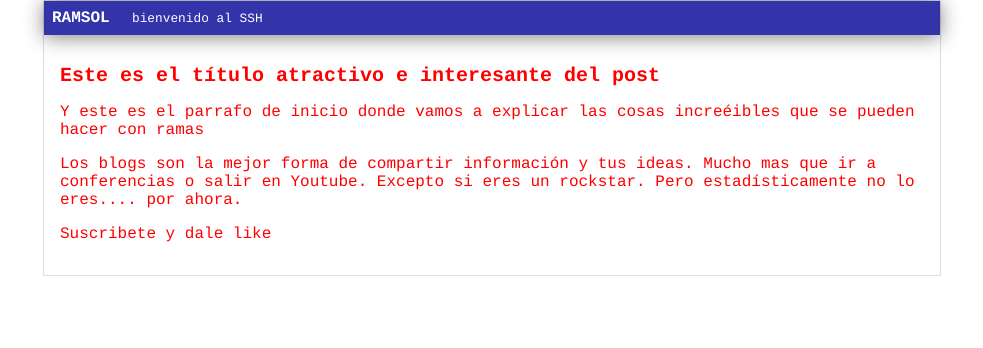
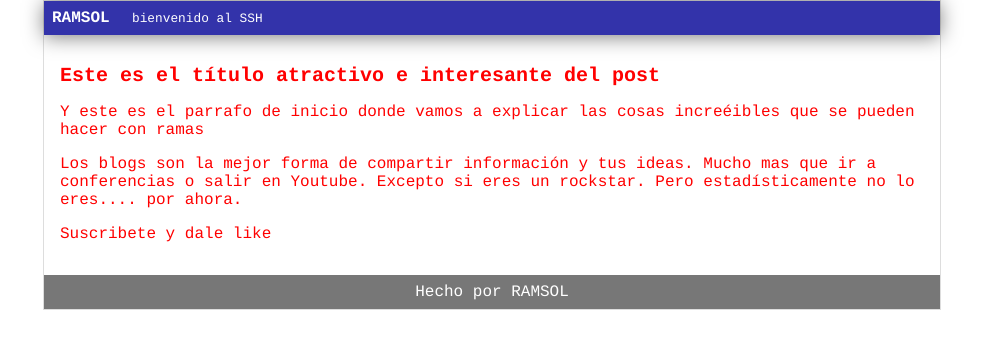
Before and after one commit to rramsol/hyperblog, a plain HTML site: page index.html in a window 1280 px wide. Shown: the whole page, without its empty margins (148-1131 px from the left). Drawn offline with Linux system fonts and the light colour scheme.

Commit message:
cabecera footer terminada

```diff
--- a/css/estilos.css
+++ b/css/estilos.css
@@ -42,3 +42,10 @@ body
 {
     padding: 1em;
 }
+
+#footer{
+    background: #777;
+    color: white;
+    text-align: center;
+    padding: 0.5em;
+}
--- a/index.html
+++ b/index.html
@@ -15,6 +15,10 @@
                 <p>Los blogs son la mejor forma de compartir información y tus ideas. Mucho mas que ir a conferencias o salir en Youtube. Excepto si eres un rockstar. Pero estadísticamente no lo eres.... por ahora.</p>
                 <p>Suscribete y dale like</p>
             </div>
+
+            <div id="footer">
+                Hecho por RAMSOL
+            </div>
         </div>
     </body>
 </html>
```
